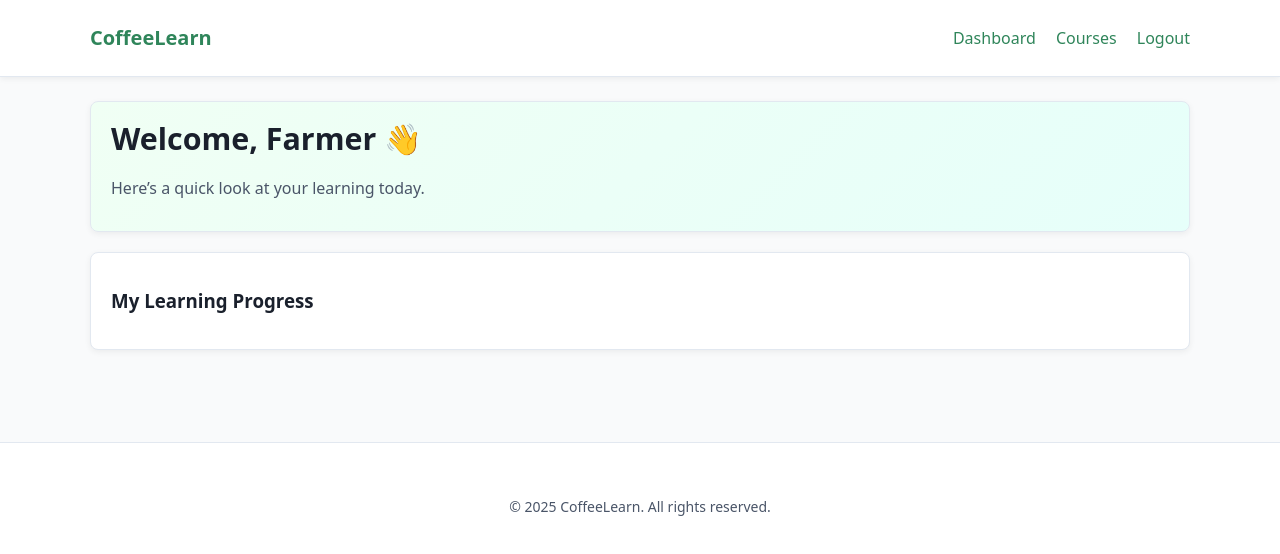
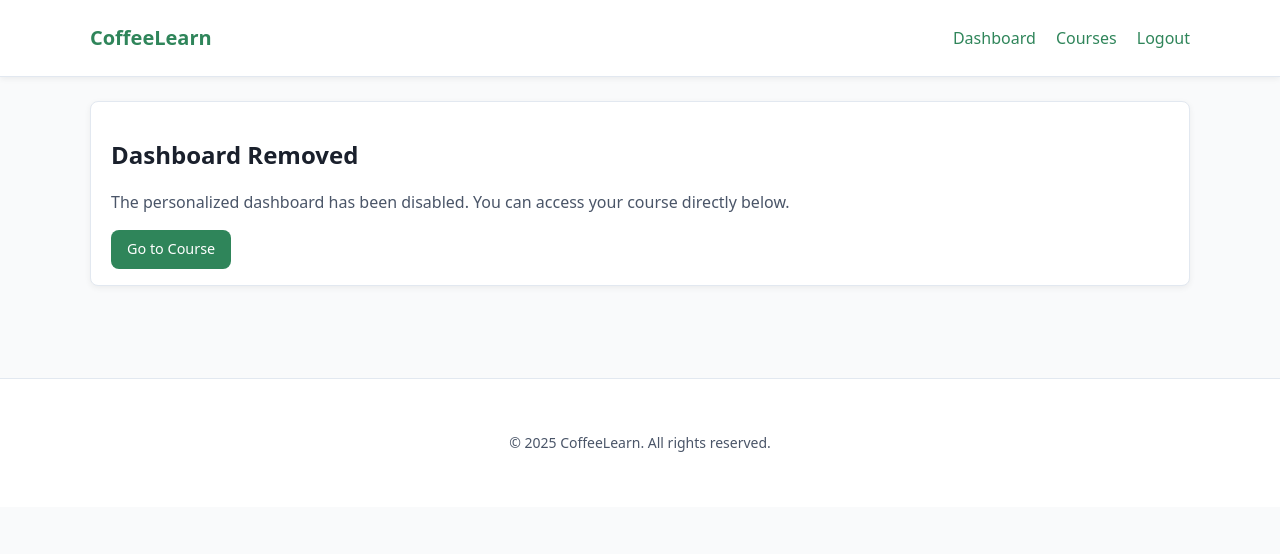
Before and after one commit to Kaustubh18111/digital-learning-for-coffee-producers, a plain HTML site: page dashboard.html in a window 1280 px wide. Drawn offline with Linux system fonts and the light colour scheme; no server answers.

Commit message:
chore(dashboard): remove dashboard section and disable dynamic rendering

```diff
--- a/dashboard.html
+++ b/dashboard.html
@@ -11,17 +11,11 @@
 
   <main class="container">
     <div id="flash-message"></div>
-
-    <section class="panel dashboard-welcome">
-      <div class="welcome-text">
-        <h2 id="greeting">Welcome, <span id="username-placeholder">Farmer</span> 👋</h2>
-        <p id="welcome-sub" class="muted">Here’s a quick look at your learning today.</p>
-      </div>
-    </section>
-
+    <!-- Dashboard sections removed as per request -->
     <section class="panel">
-      <h3>My Learning Progress</h3>
-      <div id="progress-modern"></div>
+      <h2>Dashboard Removed</h2>
+      <p class="muted">The personalized dashboard has been disabled. You can access your course directly below.</p>
+      <a href="course_detail.html?id=low_intervention" class="btn">Go to Course</a>
     </section>
   </main>
 
@@ -29,6 +23,6 @@
 
   <script type="module" src="js/firebase-init.js"></script>
   <script type="module" src="js/main.js"></script>
-  <script type="module" src="js/dashboard.js"></script>
+  <!-- dashboard.js removed; no dynamic dashboard rendering needed -->
 </body>
 </html>
```
